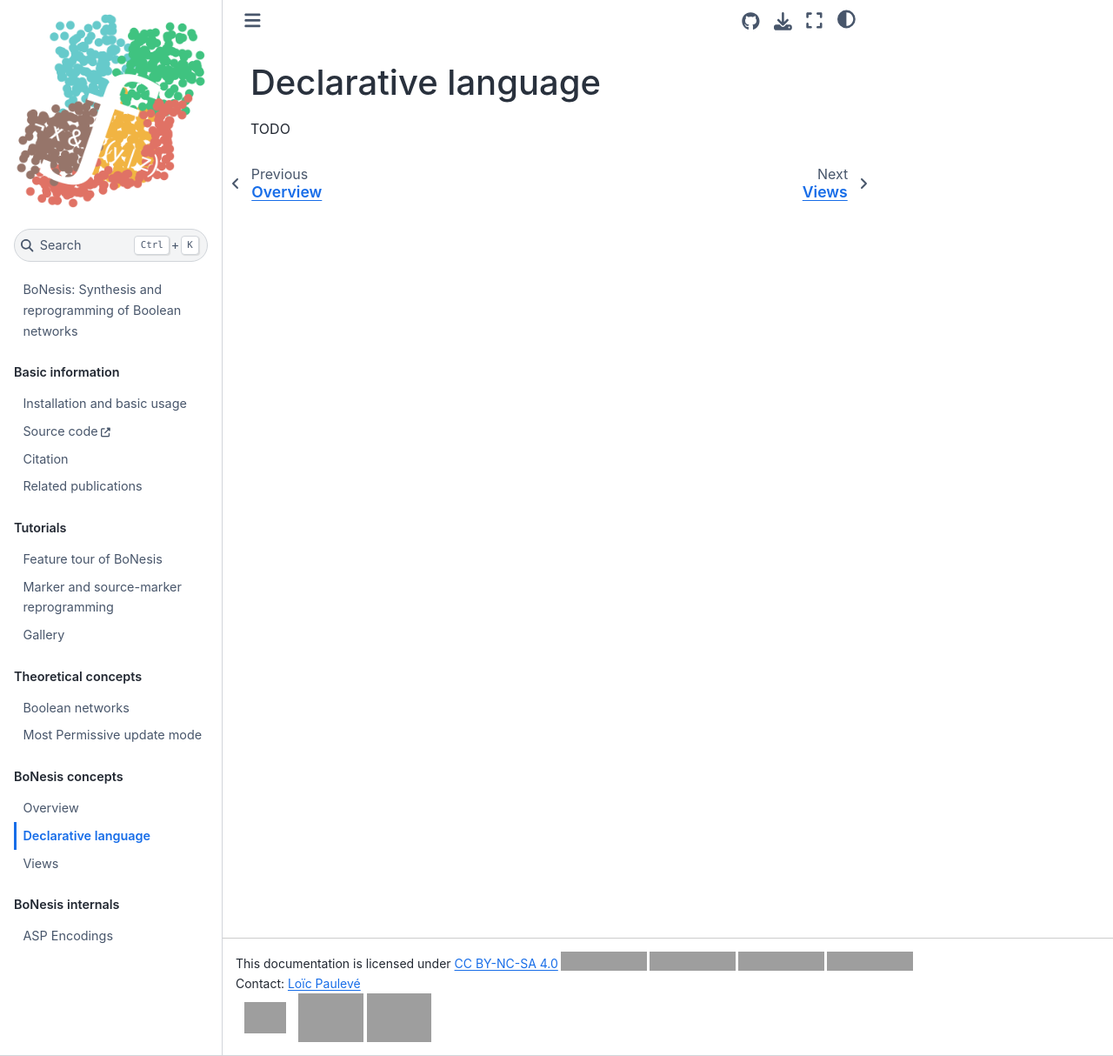
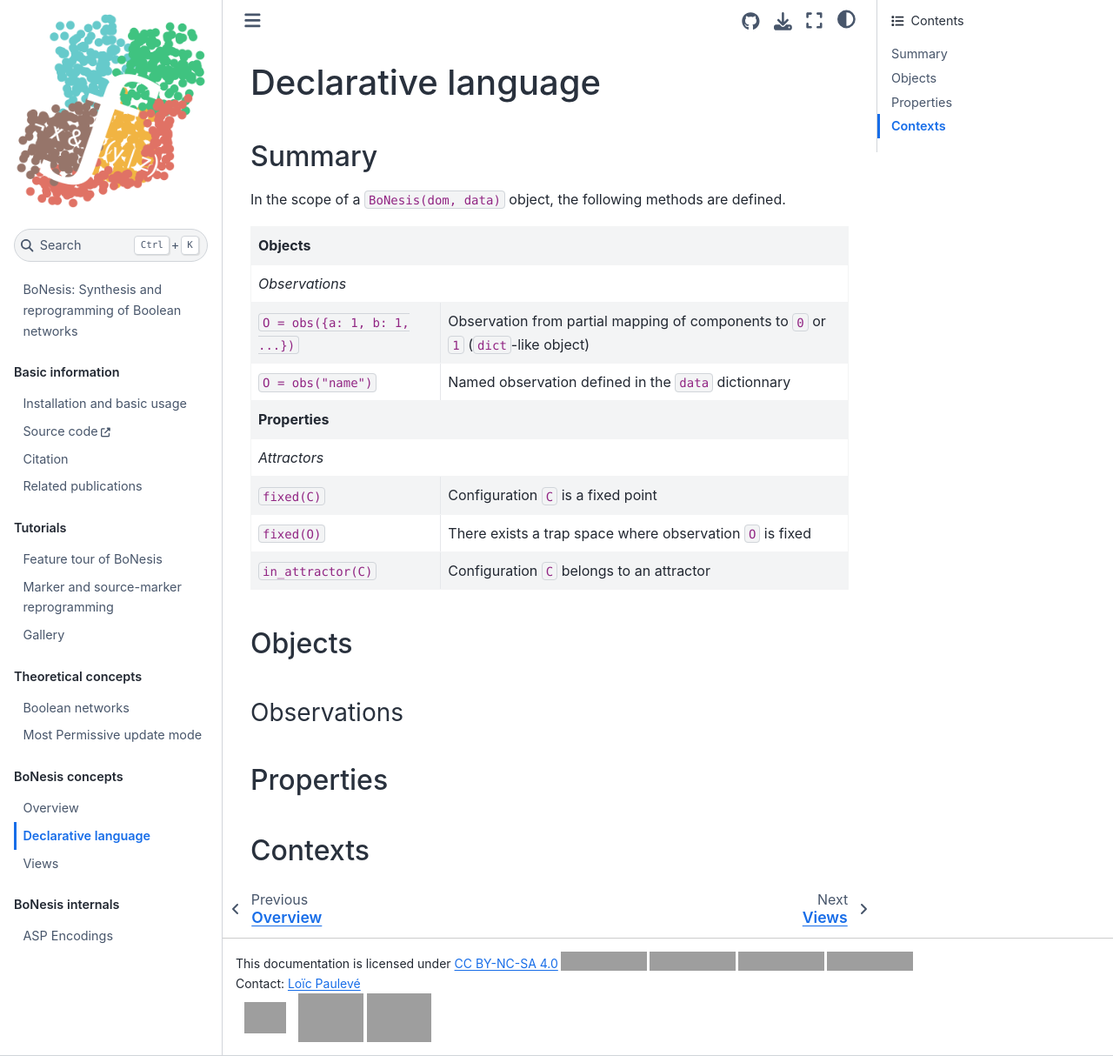
Before and after one commit to bnediction/bonesis, a Jupyter Book: the page built from language.md, in a window 1280 px wide and 1214 px high. Shown: the whole window at 87% size. Built offline with Jupyter Book 1.0.4 settings and Sphinx 7.4.7 and the Sphinx Book theme 1.1.4, drawn with Linux system fonts in a browser that asks for light colours; grey boxes are pictures that could not be loaded.

Commit message:
skel of language doc

```diff
--- a/language.md
+++ b/language.md
@@ -1,3 +1,81 @@
 # Declarative language
 
-TODO
+## Summary
+
+In the scope of a `BoNesis(dom, data)` object, the following methods are
+defined.
+
+<table class="table">
+<tr><th colspan="2">
+
+Objects
+
+</th>
+</tr><td colspan="2">
+
+*Observations*
+
+</td>
+</tr>
+<tr><td>
+
+`O = obs({a: 1, b: 1, ...})`
+
+</td><td>
+
+Observation from partial mapping of components to `0` or `1` (`dict`-like object)
+
+</td></tr><tr><td>
+
+`O = obs("name")`
+
+</td><td>
+
+Named observation defined in the `data` dictionnary
+
+</td></tr>
+
+<tr><th colspan="2">
+
+Properties
+
+</th>
+</tr><td colspan="2">
+
+*Attractors*
+
+</td></tr>
+<tr><td>
+
+`fixed(C)`
+
+</td><td>
+
+Configuration `C` is a fixed point
+
+</td></tr><tr><td>
+
+`fixed(O)`
+
+</td><td>
+
+There exists a trap space where observation `O` is fixed
+
+</td></tr><tr><td>
+
+`in_attractor(C)`
+
+</td><td>
+
+Configuration `C` belongs to an attractor
+
+</table>
+
+
+## Objects
+
+### Observations
+
+## Properties
+
+## Contexts
```
